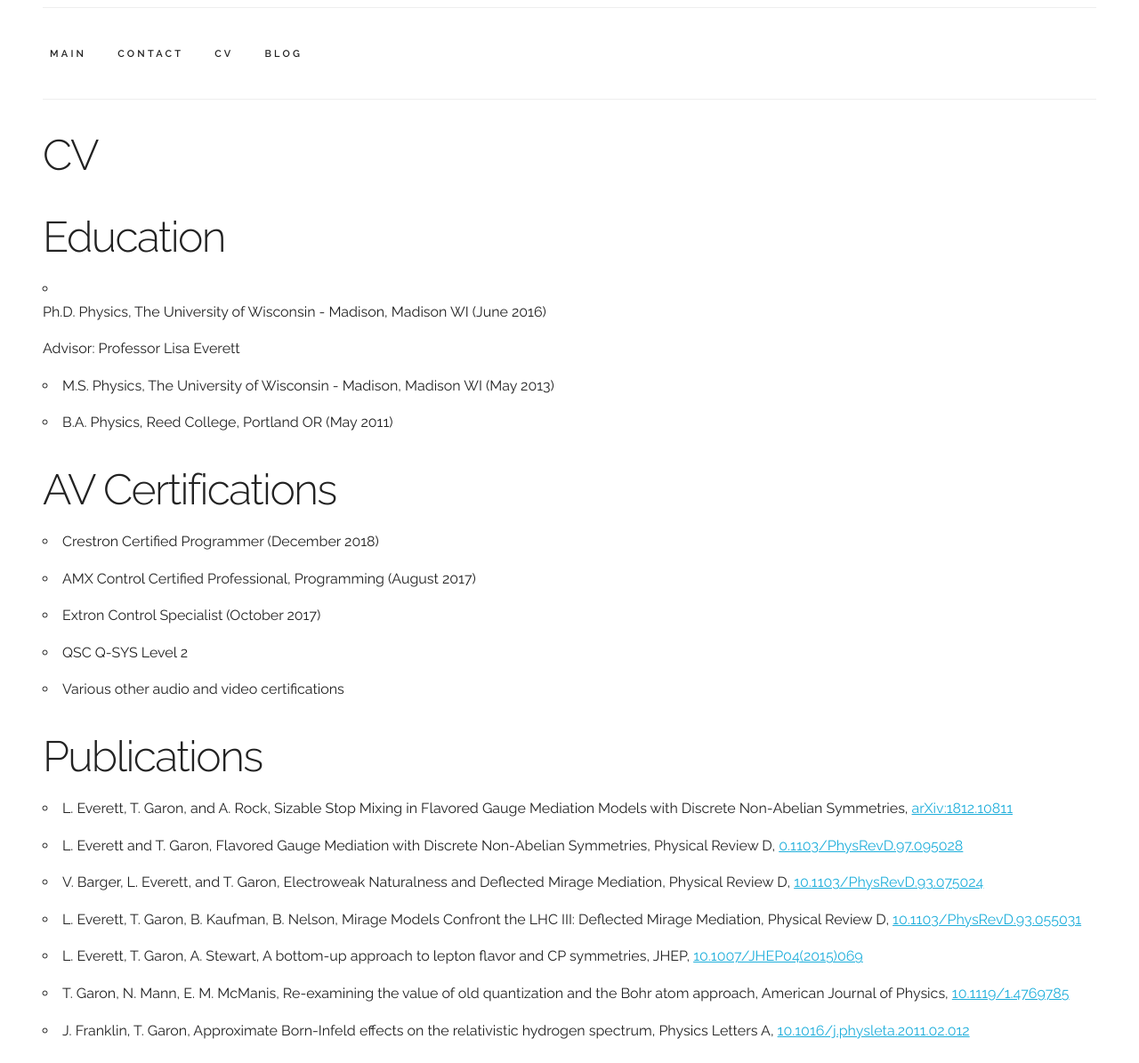
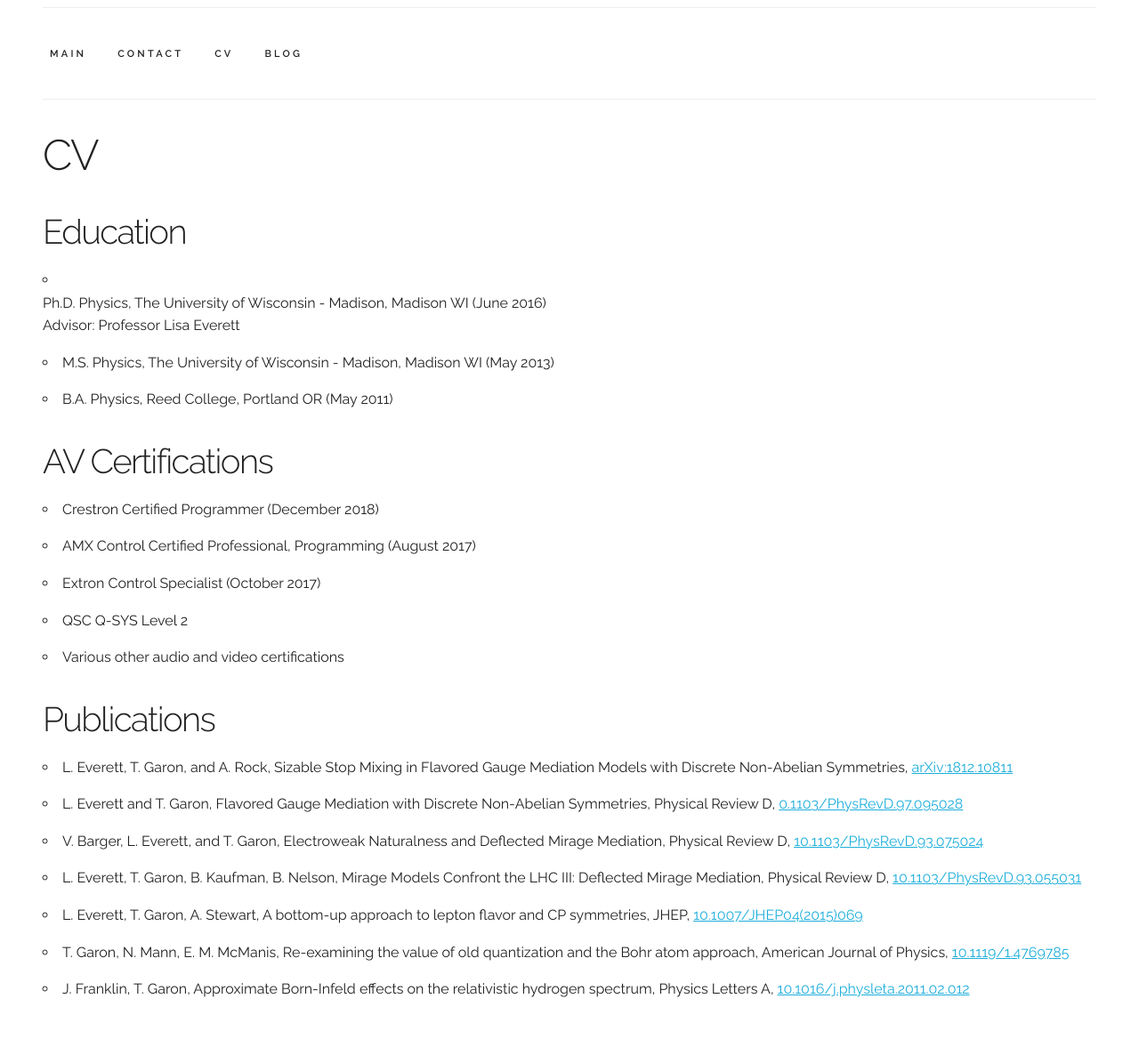
Before and after one commit to toddgaron/toddgaron.github.io, a Jekyll site: the page built from _pages/CV.md, in a window 1280 px wide. Shown: the whole page at 89% size. Built offline with Jekyll 4.4.1, drawn with Linux system fonts in a browser that asks for light colours; after the commit the page ends 1149 px from its top, so only the background shows below that.

Commit message:
cv add 4

```diff
--- a/_pages/CV.md
+++ b/_pages/CV.md
@@ -4,23 +4,22 @@ title: CV
 permalink: "/CV"
 ---
 
-## Education
+### Education
 
   - Ph.D. Physics, The University of Wisconsin - Madison, Madison WI (June 2016)
-
-	Advisor: Professor Lisa Everett
+   Advisor: Professor Lisa Everett
 
   - M.S. Physics, The University of Wisconsin - Madison, Madison WI (May 2013)
   - B.A. Physics, Reed College, Portland OR (May 2011)
 
-## AV Certifications
+### AV Certifications
   - Crestron Certified Programmer (December 2018)
   - AMX Control Certified Professional, Programming (August 2017)
   - Extron Control Specialist (October 2017)
   - QSC Q-SYS Level 2
   - Various other audio and video certifications
 
-## Publications
+### Publications
    - L. Everett, T. Garon, and A. Rock, Sizable Stop Mixing in Flavored Gauge Mediation Models with Discrete Non-Abelian Symmetries, [arXiv:1812.10811](http://arxiv.org/abs/arXiv:1812.10811)
    - L. Everett and T. Garon, Flavored Gauge Mediation with Discrete Non-Abelian Symmetries, Physical Review D, [0.1103/PhysRevD.97.095028](https://journals.aps.org/prd/abstract/10.1103/PhysRevD.97.095028)
    - V. Barger, L. Everett, and T. Garon, Electroweak Naturalness and Deflected Mirage Mediation, Physical Review D, [10.1103/PhysRevD.93.075024](https://journals.aps.org/prd/abstract/10.1103/PhysRevD.93.075024)
```
